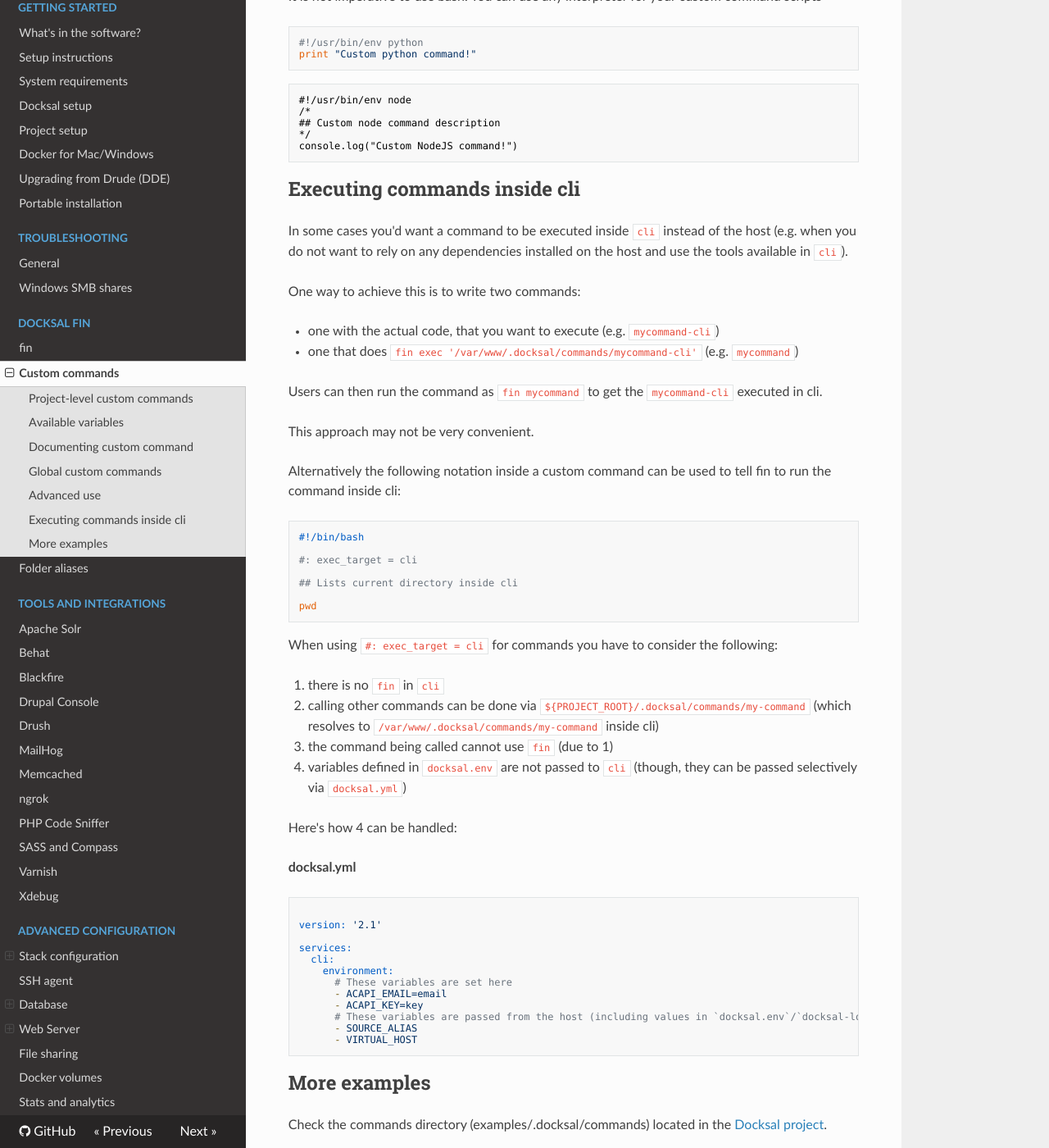
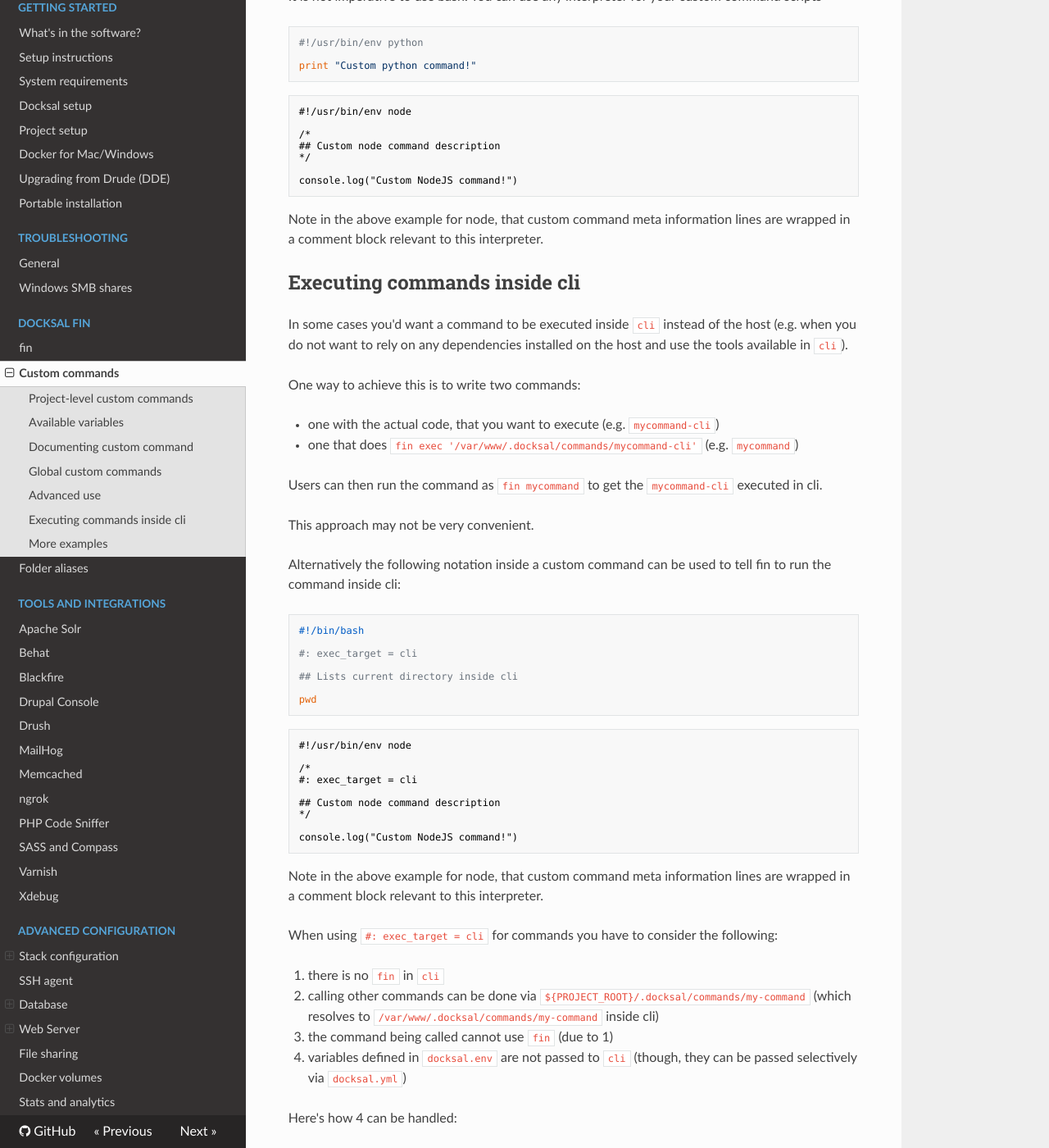
Before and after one commit to docksal/docksal, an MkDocs documentation site: the page built from docs/fin/custom-commands.md, in a window 1280 px wide and 1400 px high, scrolled down 1748 px. Shown: the whole window at 82% size. Built offline with MkDocs 1.6.1, drawn with Linux system fonts in a browser that asks for light colours; nearby versions of some CDN libraries; old or Windows-style settings are respelled for this version of MkDocs.

Commit message:
Updated custom-commands.md
Added notes about wrapping custom command meta information lines with a comment block relevant for the interpreter used

[ci skip]

````diff
--- a/docs/fin/custom-commands.md
+++ b/docs/fin/custom-commands.md
@@ -79,16 +79,22 @@ It is not imperative to use bash. You can use any interpreter for your custom co
 
 ```python
 #!/usr/bin/env python
+
 print "Custom python command!"
 ```
 
 ```node
 #!/usr/bin/env node
+
 /*
 ## Custom node command description
 */
+
 console.log("Custom NodeJS command!")
 ```
+
+Note in the above example for node, that custom command meta information lines are wrapped in a comment block
+relevant to this interpreter.
 
 ## Executing commands inside cli
 
@@ -115,6 +121,21 @@ Alternatively the following notation inside a custom command can be used to tell
 
 pwd
 ```
+
+```node
+#!/usr/bin/env node
+
+/*
+#: exec_target = cli
+
+## Custom node command description
+*/
+
+console.log("Custom NodeJS command!")
+```
+
+Note in the above example for node, that custom command meta information lines are wrapped in a comment block
+relevant to this interpreter.
 
 When using `#: exec_target = cli` for commands you have to consider the following:
 
````
